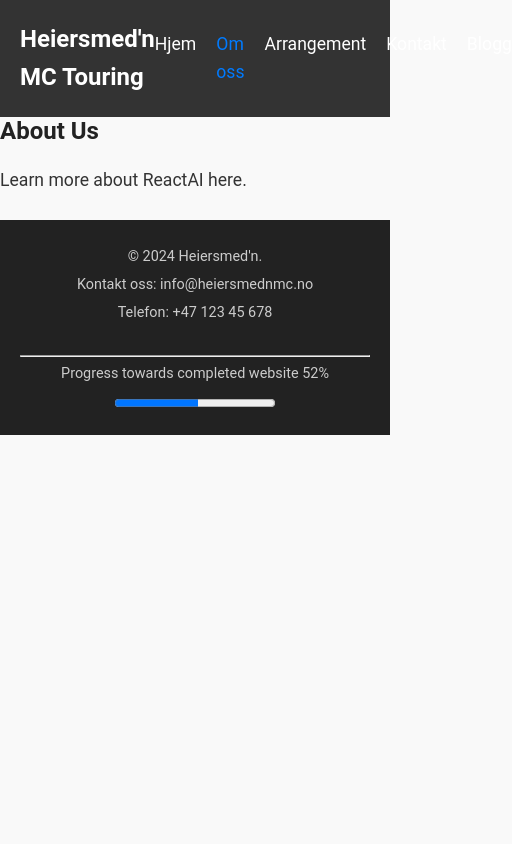
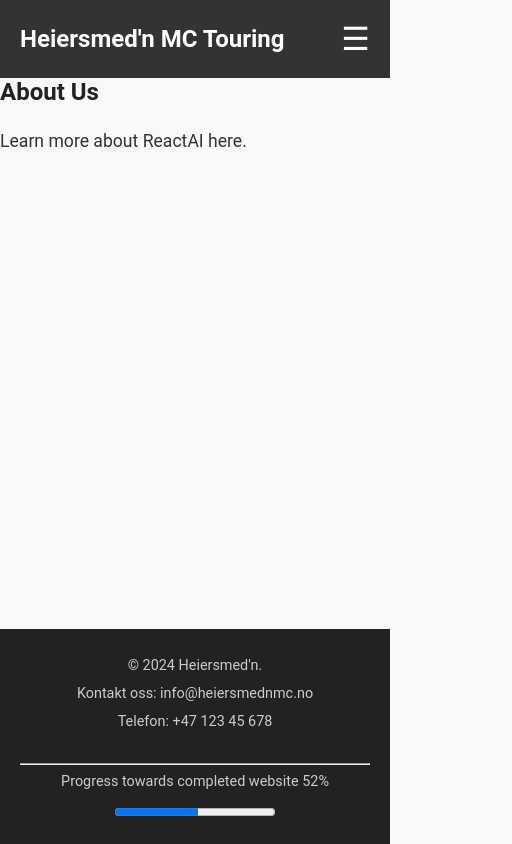
Before and after one commit to andyman99/reactai, a React (Create React App) app in the folder reactai/: page /about in a window 390 px wide. Shown: the whole page, 512 px wide, since content can reach past the window. Built offline with nearby package versions, Linux system fonts and the light colour scheme.

Commit message:
Header and map update
Updated header to work better on smaller screens. Added map functionality to EventDetails.js

```diff
--- a/reactai/src/App.css
+++ b/reactai/src/App.css
@@ -17,6 +17,15 @@ body {
   min-height: 100vh;
 }
 
+/*Selects the parent of main, being the layout, and lets the footer stay on the bottom*/
+div:has(main){
+  display: flex;
+  flex-direction: column;
+  min-height: 100vh;
+}
+main{
+  flex-grow: 1;
+}
 /* Header Styles */
 .header {
   background-color: #333;  /* Dark background */
@@ -38,6 +47,16 @@ body {
   font-weight: bold;
 }
 
+/* Hamburger button styles */
+.hamburger {
+  display: none;
+  font-size: 2em;
+  background: none;
+  border: none;
+  color: #fff;
+  cursor: pointer;
+}
+
 .nav-links {
   list-style: none;
   display: flex;
@@ -48,7 +67,7 @@ body {
   font-size: 1.1em;
 }
 
-.nav-links a {
+header a {
   color: #fff;
   text-decoration: none;
 }
@@ -113,4 +132,29 @@ p {
     padding: 10px;
     max-width: 100%;  /* Make the container full-width on small screens */
   }
+
+  /* Show the hamburger icon on smaller screens */
+  .hamburger {
+    display: block;
+  }
+  .nav-links {
+    display: none;
+    flex-direction: column;
+    position: absolute;
+    top: 60px;
+    right: 0;
+    background-color: #333;
+    width: 100%;
+    padding: 20px;
+    text-align: right;
+  }
+
+  /* Show the navigation when open */
+  .nav-links.open {
+    display: flex;
+  }
+
+  .nav-links li {
+    margin-bottom: 20px;
+  }
 }
--- a/reactai/src/App.js
+++ b/reactai/src/App.js
@@ -7,6 +7,8 @@ import Contact from './pages/Contact';
 import Blog from './pages/Blog';  // Blog component that shows cards
 import Layout from './components/Layout';  // Layout component wrapping everything
 import './App.css';  // Link to App.css
+import 'leaflet/dist/leaflet.css';  // Import Leaflet CSS globally
+
 
 function App() {
   return (
--- a/reactai/src/components/EventDetails.js
+++ b/reactai/src/components/EventDetails.js
@@ -2,6 +2,17 @@ import React, { useState, useEffect } from 'react';
 import * as contentful from 'contentful';
 import { useParams } from 'react-router-dom';
 import { documentToReactComponents } from '@contentful/rich-text-react-renderer';
+import { MapContainer, TileLayer, Marker, Popup } from 'react-leaflet';  // Import React-Leaflet components
+import 'leaflet/dist/leaflet.css';  // Import Leaflet styles
+import L from 'leaflet';
+
+// Fixing marker icon issue with Leaflet
+delete L.Icon.Default.prototype._getIconUrl;
+L.Icon.Default.mergeOptions({
+  iconRetinaUrl: 'https://unpkg.com/leaflet@1.7.1/dist/images/marker-icon-2x.png',
+  iconUrl: 'https://unpkg.com/leaflet@1.7.1/dist/images/marker-icon.png',
+  shadowUrl: 'https://unpkg.com/leaflet@1.7.1/dist/images/marker-shadow.png',
+});
 
 const EventDetails = () => {
   const { id } = useParams();  // Get the event ID from the URL
@@ -28,7 +39,7 @@ const EventDetails = () => {
     return <p>Laster inn...</p>;  // Show loading state while fetching the event data
   }
 
-  const { banner, title, date, locationName, content, register } = post.fields;
+  const { banner, title, date, locationName, geolocation, content, register } = post.fields;
 
   return (
     <article className="event-details">
@@ -51,8 +62,8 @@ const EventDetails = () => {
       </header>
 
 
-      <div className='container'>
 
+      <div className="container">
         {/* Render content if exists */}
         {content && (
           <section className="event-content">
@@ -60,16 +71,37 @@ const EventDetails = () => {
             <p>{content}</p>
           </section>
         )}
+
         {/* Render register info (rich text) */}
         {register ? (
           <section className="register">
             <h3>Påmelding</h3>
             {documentToReactComponents(register)}
           </section>
-      ):<h3>ingenting å vise</h3>}
+        ) : (
+          ''
+        )}
 
+              {/* Render the map if geolocation is available */}
+      {geolocation && (
+        <section className="event-map">
+          <h3>Kart</h3>
+          <MapContainer
+            center={[geolocation.lat, geolocation.lon]}
+            zoom={13}
+            style={{ width: "100%", aspectRatio: 3/2, maxHeight: "90vh" }}
+          >
+            <TileLayer
+              url="https://{s}.tile.openstreetmap.org/{z}/{x}/{y}.png"
+              attribution="&copy; OpenStreetMap contributors"
+            />
+            <Marker position={[geolocation.lat, geolocation.lon]}>
+              <Popup>{locationName}</Popup>
+            </Marker>
+          </MapContainer>
+        </section>
+      )}
       </div>
-
     </article>
   );
 };
--- a/reactai/src/components/Header.js
+++ b/reactai/src/components/Header.js
@@ -1,31 +1,42 @@
-import React from 'react';
+import React, { useState } from 'react';
 import { Link, useLocation } from 'react-router-dom';
 
 const Header = () => {
   const location = useLocation();
+  const [isMobileMenuOpen, setMobileMenuOpen] = useState(false);  // State for toggling mobile menu
 
   const isActive = (path) => location.pathname === path;
+
+  // Toggle the mobile menu open/close
+  const toggleMobileMenu = () => {
+    setMobileMenuOpen(!isMobileMenuOpen);
+  };
 
   return (
     <header className="header">
       <div className="header-container">
-        <h1 className="logo">Heiersmed'n MC Touring</h1>
+      <Link to="/" onClick={() => setMobileMenuOpen(false)}>
+          <h1 className="logo">Heiersmed'n MC Touring</h1>
+      </Link>
         <nav>
-          <ul className="nav-links">
+          <button className="hamburger" onClick={toggleMobileMenu}>
+            &#9776; {/* Hamburger Icon */}
+          </button>
+          <ul className={`nav-links ${isMobileMenuOpen ? 'open' : ''}`}>
             <li className={isActive('/') ? 'active' : ''}>
-              <Link to="/">Hjem</Link>
+              <Link to="/" onClick={() => setMobileMenuOpen(false)}>Hjem</Link>
             </li>
             <li className={isActive('/about') ? 'active' : ''}>
-              <Link to="/about">Om oss</Link>
+              <Link to="/about" onClick={() => setMobileMenuOpen(false)}>Om oss</Link>
             </li>
             <li className={isActive('/events') ? 'active' : ''}>
-              <Link to="/events">Arrangement</Link>
+              <Link to="/events" onClick={() => setMobileMenuOpen(false)}>Arrangement</Link>
             </li>
             <li className={isActive('/contact') ? 'active' : ''}>
-              <Link to="/contact">Kontakt</Link>
+              <Link to="/contact" onClick={() => setMobileMenuOpen(false)}>Kontakt</Link>
             </li>
             <li className={isActive('/blog') ? 'active' : ''}>
-              <Link to="/blog">Blogg</Link>
+              <Link to="/blog" onClick={() => setMobileMenuOpen(false)}>Blogg</Link>
             </li>
           </ul>
         </nav>
--- a/reactai/src/css/Events.css
+++ b/reactai/src/css/Events.css
@@ -103,3 +103,10 @@
     text-transform: uppercase;
   }
 }
+
+@media (max-width: 768px) {
+  .event-card p{
+    display: inline;
+    padding-left: 5px;
+  }
+}
```
Lines whose indentation alone changed are shown as unchanged.
